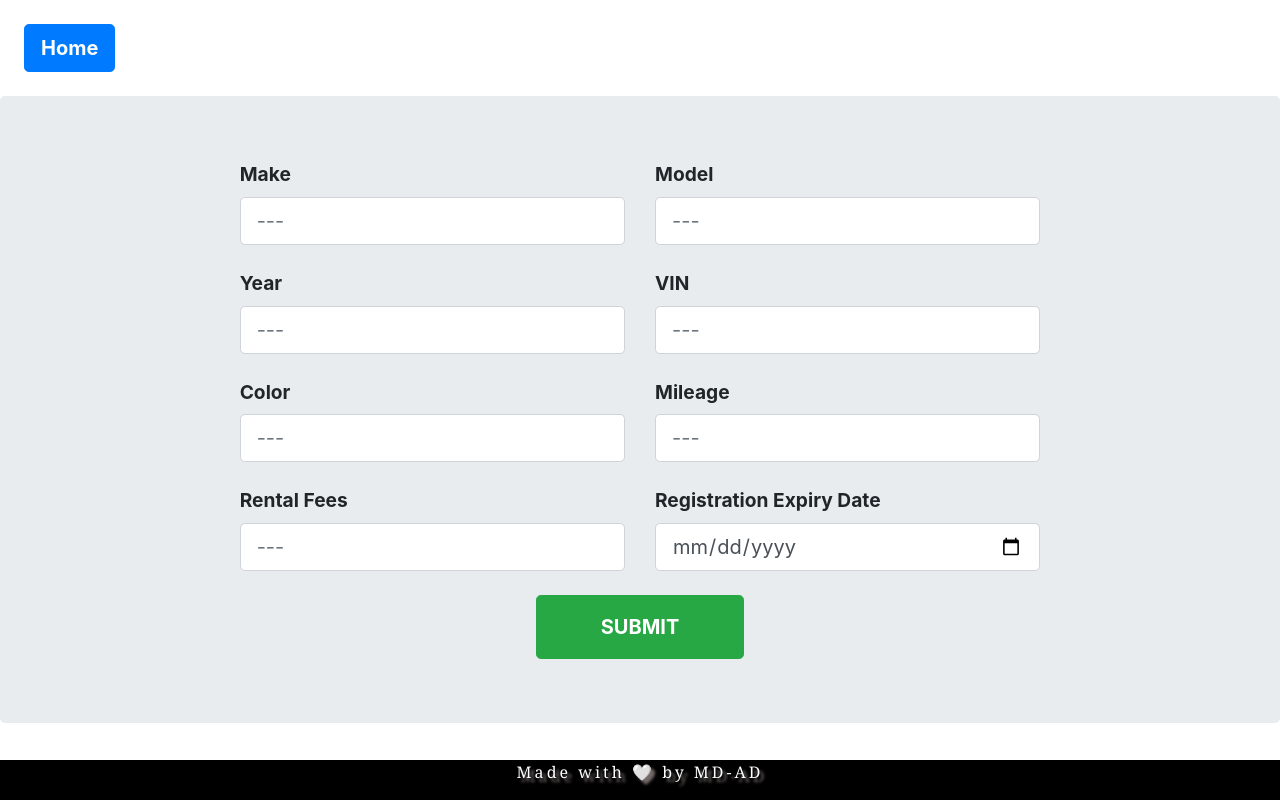
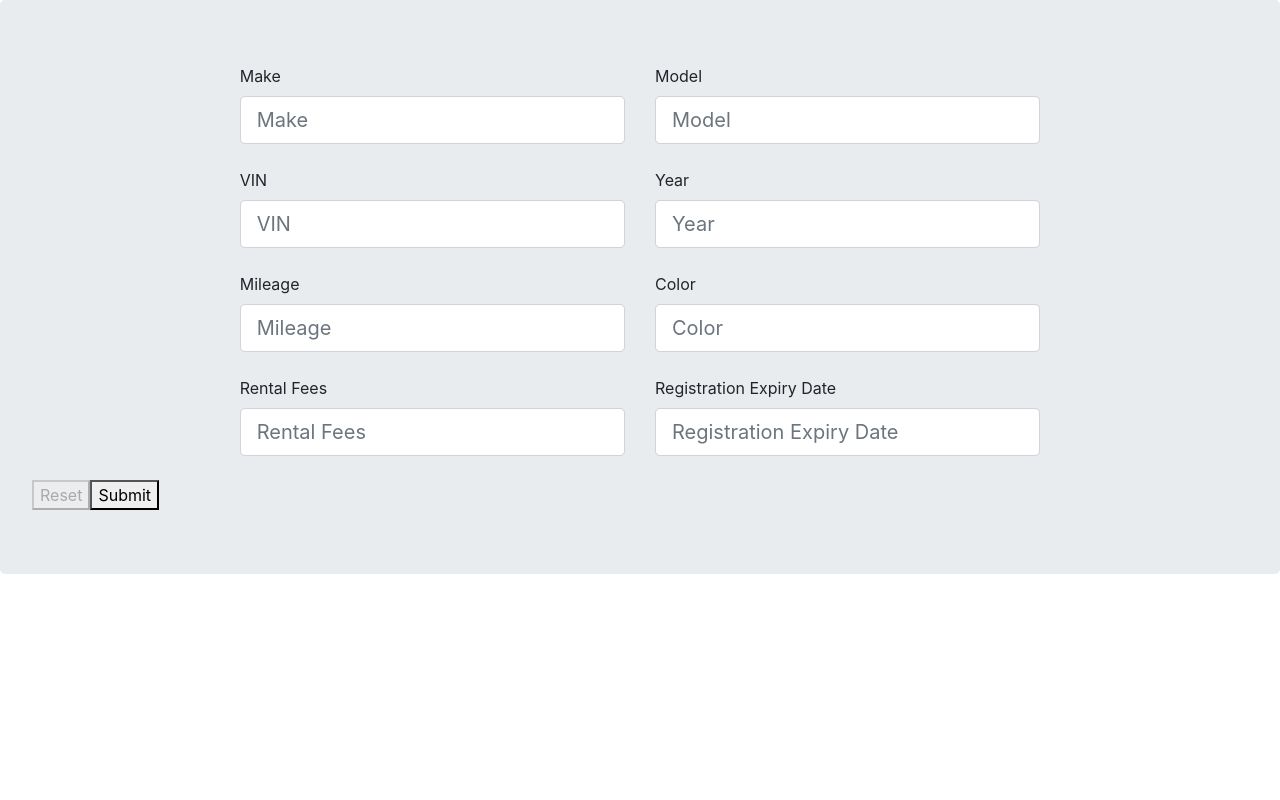
Before and after one commit to MD2990/auto_zone, a Next.js app: page /Manage in a window 1280 px wide. Built offline with nearby package versions, Linux system fonts and the light colour scheme.

Commit message:
Add Car Formik

```diff
--- /dev/null
+++ b/components/Snack.js
@@ -0,0 +1,22 @@
+import React from 'react';
+import { toast, ToastContainer } from 'react-toastify';
+import 'bootstrap/dist/css/bootstrap.min.css';
+
+import 'react-toastify/dist/ReactToastify.css';
+
+// Display a maximum of 3 notifications at the same time
+export default function Toasts() {
+	const notify = (e) => {
+		e.preventDefault();
+		toast('lorem ipsum');
+	};
+
+	return (
+		<div>
+			<button className='btn btn-lg btn-success' onClick={notify}>
+				Submit
+			</button>
+			<ToastContainer limit={1}></ToastContainer>
+		</div>
+	);
+}
--- a/package.json
+++ b/package.json
@@ -8,9 +8,13 @@
 		"start": "next start"
 	},
 	"dependencies": {
+		"@material-ui/core": "^4.11.3",
+		"@material-ui/icons": "^4.11.2",
+		"@material-ui/lab": "^4.0.0-alpha.57",
 		"axios": "^0.21.1",
 		"bootstrap": "^4.6.0",
 		"dotenv": "^8.2.0",
+		"fontsource-roboto": "^4.0.0",
 		"formik": "^2.2.6",
 		"isomorphic-unfetch": "^3.1.0",
 		"mongoose": "^5.11.16",
@@ -22,6 +26,7 @@
 		"react-dom": "^17.0.1",
 		"react-icons": "^4.2.0",
 		"react-query": "^3.9.8",
+		"react-toastify": "^7.0.3",
 		"swr": "^0.4.2",
 		"yup": "^0.32.8"
 	}
--- a/pages/Manage.js
+++ b/pages/Manage.js
@@ -4,7 +4,8 @@ import styles from '../styles/main.module.css';
 import Col from 'react-bootstrap/Col';
 import Form from 'react-bootstrap/Form';
 import Button from 'react-bootstrap/Button';
-
+import Toasts from '../components/Snack';
+import { ToastContainer, toast } from 'react-toastify';
 import Jumbotron from 'react-bootstrap/Jumbotron';
 import 'bootstrap/dist/css/bootstrap.min.css';
 import { Container, Row, InputGroup, FormControl } from 'react-bootstrap';
@@ -12,9 +13,19 @@ import { useState } from 'react';
 import DatePicker from 'react-datepicker';
 import 'react-datepicker/dist/react-datepicker.css';
 import { FcEditImage } from 'react-icons/fc';
+import useSWR, { mutate, trigger } from 'swr';
+import { Formik } from 'formik';
+import * as Yup from 'yup';
+import axios from 'axios';
 
-export default function Manage() {
+export function Manage() {
 	const [startDate, setStartDate] = useState(new Date());
+	function clicked() {
+		toast('hello', {
+			role: 'alert',
+		});
+	}
+
 	return (
 		<>
 			<Link href='/'>
@@ -41,47 +52,36 @@ export default function Manage() {
 					<Row className=' justify-content-center align-items-center mb-4'>
 						{' '}
 						<Col xm='true' sm='4'>
-							{' '}
 							<Form.Label className={styles.label_text}>Year</Form.Label>
 							<Form.Control size='lg' placeholder='---' />
 						</Col>
 						<Col xm='true' sm='4'>
-							{' '}
 							<Form.Label className={styles.label_text}>VIN</Form.Label>
 							<Form.Control size='lg' placeholder='---' />
 						</Col>
-					</Row>{' '}
+					</Row>
 					<Row className=' justify-content-center align-items-center mb-4'>
-						{' '}
 						<Col xm='true' sm='4'>
-							{' '}
 							<Form.Label className={styles.label_text}>Color</Form.Label>
 							<Form.Control size='lg' placeholder='---' />
 						</Col>
 						<Col xm='true' sm='4'>
-							{' '}
 							<Form.Label className={styles.label_text}>Mileage</Form.Label>
 							<Form.Control size='lg' placeholder='---' />
 						</Col>
 					</Row>
 					<Row className=' justify-content-center align-items-center mb-4'>
-						{' '}
 						<Col xm='true' sm='4'>
-							{' '}
 							<Form.Label className={styles.label_text}>
 								Rental Fees{' '}
 							</Form.Label>
 							<Form.Control size='lg' placeholder='---' />
 						</Col>
 						<Col xm='true' sm='4'>
-							{' '}
 							<Form.Label className={styles.label_text}>
 								Registration Expiry Date
 							</Form.Label>
-							{/* 							<Form.Control size='lg' placeholder='---' />
-				<DatePicker selected={startDate} onChange={date => setStartDate(date)} />
 
- */}{' '}
 							<Form.Control
 								type='date'
 								className='form-control'
@@ -91,23 +91,10 @@ export default function Manage() {
 									console.log(e.target.value);
 								}}
 							/>
-							{/* 	<DatePicker
-								selected={startDate}
-								onChange={(date) => setStartDate(date)}
-								className={`${styles.input_text} 	form-control `}
-							/> */}
 						</Col>
 					</Row>
-					{/* 	<Form.Label>Email</Form.Label>
-						<Form.Control className='mb-2' placeholder='Enter email' />
-						<Form.Label>---</Form.Label>
-						<Form.Control className='mb-2' placeholder='---' />
-						<Form.Label>Address</Form.Label>
-						<Form.Control className='mb-2' placeholder='1234 Main St' />
-						<Form.Label>---</Form.Label>
-						<Form.Control className='mb-2' placeholder='---' />
-						<Form.Label>Address</Form.Label>
-						<Form.Control className='mb-2' placeholder='1234 Main St' />
+					{/*
+
 
 						<Form.Label>State</Form.Label>
 						<Form.Control as='select' defaultValue='Choose...'>
@@ -119,18 +106,8 @@ export default function Manage() {
 					<Row
 						md={6}
 						className='justify-content-center align-items-center ml-6 mr-11'>
-						<Button
-							variant='success'
-							type='submit'
-							size='lg'
-							block
-							className='p-3 font-weight-bold text-uppercase
-							'>
-							Submit
-						</Button>
+						<Toasts></Toasts>
 					</Row>
-					{/* <Form.Row>
-					</Form.Row> */}
 				</Form>
 			</Jumbotron>
 
@@ -140,3 +117,287 @@ export default function Manage() {
 		</>
 	);
 }
+
+export default function ss() {
+	return (
+		<Jumbotron>
+			<Formik
+				initialValues={{
+					make: '',
+					model: '',
+					year: '',
+					vin: '',
+					color: '',
+					mileage: '',
+					rental_fees: '',
+					registration_expiry_date: '',
+				}}
+				onSubmit={async (values) => {
+					/* 		await new Promise((resolve) => setTimeout(resolve, 500));
+					alert(JSON.stringify(values, null, 2)); */
+					mutate('http://localhost:3000/api/cars', [...[data], values], false);
+					//	;
+					await axios.post('http://localhost:3000/api/cars', values);
+					trigger('http://localhost:3000/api/cars');
+				}}
+				validationSchema={Yup.object().shape({
+					//make: Yup.string().make().required('Email is required'),
+					make: Yup.string().trim().required('Make is required'),
+					model: Yup.string().trim().required('Model is required'),
+					vin: Yup.string().trim().min(5).required('VIN number is required'),
+					year: Yup.string().trim().min(2).required('Year is required'),
+					color: Yup.string().trim().required('Color is required'),
+					mileage: Yup.string().trim().min(2).required('Mileage is required'),
+					registration_expiry_date: Yup.string()
+						.trim()
+						.min(2)
+						.required('Reg Exp Date is required'),
+					rental_fees: Yup.string()
+						.trim()
+						.min(2)
+						.required('Rental fees is required'),
+				})}>
+				{(props) => {
+					const {
+						values,
+						touched,
+						errors,
+						dirty,
+						isSubmitting,
+						handleChange,
+						handleBlur,
+						handleSubmit,
+						handleReset,
+					} = props;
+
+					return (
+						<Form onSubmit={handleSubmit}>
+							<Row className=' justify-content-center align-items-center mb-4'>
+								<Col xm='true' sm='4'>
+									<Form.Label htmlFor='make' style={{ display: 'block' }}>
+										Make
+									</Form.Label>
+									<Form.Control
+										size='lg'
+										placeholder='Make'
+										id='make'
+										type='text'
+										value={values.make}
+										onChange={handleChange}
+										onBlur={handleBlur}
+										className={
+											errors.make && touched.make
+												? styles.input + styles.error
+												: styles.input
+										}
+									/>{' '}
+									{errors.make && touched.make && (
+										<Row className=' justify-content-center align-items-center m-0'>
+											{errors.make}
+										</Row>
+									)}
+								</Col>
+
+								<Col xm='true' sm='4'>
+									<Form.Label htmlFor='make' style={{ display: 'block' }}>
+										Model
+									</Form.Label>
+									<Form.Control
+										size='lg'
+										placeholder='Model'
+										id='model'
+										type='text'
+										value={values.model}
+										onChange={handleChange}
+										onBlur={handleBlur}
+										className={
+											errors.model && touched.model
+												? styles.input + styles.error
+												: styles.input
+										}
+									/>
+									{errors.model && touched.model && (
+										<Row className=' justify-content-center align-items-center m-0'>
+											{errors.model}
+										</Row>
+									)}
+								</Col>
+							</Row>
+							<Row className=' justify-content-center align-items-center mb-4'>
+								<Col xm='true' sm='4'>
+									<Form.Label htmlFor='vin' style={{ display: 'block' }}>
+										VIN
+									</Form.Label>
+									<Form.Control
+										size='lg'
+										placeholder='VIN'
+										id='vin'
+										type='text'
+										value={values.vin}
+										onChange={handleChange}
+										onBlur={handleBlur}
+										className={
+											errors.vin && touched.vin
+												? styles.input + styles.error
+												: styles.input
+										}
+									/>{' '}
+									{errors.vin && touched.vin && (
+										<Row className=' justify-content-center align-items-center m-0'>
+											{errors.vin}
+										</Row>
+									)}
+								</Col>
+
+								<Col xm='true' sm='4'>
+									<Form.Label htmlFor='year' style={{ display: 'block' }}>
+										Year
+									</Form.Label>
+									<Form.Control
+										size='lg'
+										placeholder='Year'
+										id='year'
+										type='text'
+										value={values.year}
+										onChange={handleChange}
+										onBlur={handleBlur}
+										className={
+											errors.year && touched.year
+												? styles.input + styles.error
+												: styles.input
+										}
+									/>
+									{errors.year && touched.year && (
+										<Row className=' justify-content-center align-items-center m-0'>
+											{errors.year}
+										</Row>
+									)}
+								</Col>
+							</Row>
+
+							<Row className=' justify-content-center align-items-center mb-4'>
+								<Col xm='true' sm='4'>
+									<Form.Label htmlFor='mileage' style={{ display: 'block' }}>
+										Mileage
+									</Form.Label>
+									<Form.Control
+										size='lg'
+										placeholder='Mileage'
+										id='mileage'
+										type='text'
+										value={values.mileage}
+										onChange={handleChange}
+										onBlur={handleBlur}
+										className={
+											errors.mileage && touched.mileage
+												? styles.input + styles.error
+												: styles.input
+										}
+									/>{' '}
+									{errors.mileage && touched.mileage && (
+										<Row className=' justify-content-center align-items-center m-0'>
+											{errors.mileage}
+										</Row>
+									)}
+								</Col>
+
+								<Col xm='true' sm='4'>
+									<Form.Label htmlFor='color' style={{ display: 'block' }}>
+										Color
+									</Form.Label>
+									<Form.Control
+										size='lg'
+										placeholder='Color'
+										id='color'
+										type='text'
+										value={values.color}
+										onChange={handleChange}
+										onBlur={handleBlur}
+										className={
+											errors.make && touched.make
+												? styles.input + styles.error
+												: styles.input
+										}
+									/>
+									{errors.color && touched.color && (
+										<Row className=' justify-content-center align-items-center m-0'>
+											{errors.make}
+										</Row>
+									)}
+								</Col>
+							</Row>
+							<Row className=' justify-content-center align-items-center mb-4'>
+								<Col xm='true' sm='4'>
+									<Form.Label
+										htmlFor='rental_fees'
+										style={{ display: 'block' }}>
+										Rental Fees
+									</Form.Label>
+									<Form.Control
+										size='lg'
+										placeholder='Rental Fees'
+										id='rental_fees'
+										type='text'
+										value={values.rental_fees}
+										onChange={handleChange}
+										onBlur={handleBlur}
+										className={
+											errors.rental_fees && touched.rental_fees
+												? styles.input + styles.error
+												: styles.input
+										}
+									/>{' '}
+									{errors.rental_fees && touched.rental_fees && (
+										<Row className=' justify-content-center align-items-center m-0'>
+											{errors.rental_fees}
+										</Row>
+									)}
+								</Col>
+
+								<Col xm='true' sm='4'>
+									<Form.Label
+										htmlFor='registration_expiry_date'
+										style={{ display: 'block' }}>
+										Registration Expiry Date
+									</Form.Label>
+									<Form.Control
+										size='lg'
+										placeholder='Registration Expiry Date'
+										id='registration_expiry_date'
+										type='text'
+										value={values.registration_expiry_date}
+										onChange={handleChange}
+										onBlur={handleBlur}
+										className={
+											errors.registration_expiry_date &&
+											touched.registration_expiry_date
+												? styles.input + styles.error
+												: styles.input
+										}
+									/>{' '}
+									{errors.registration_expiry_date &&
+										touched.registration_expiry_date && (
+											<Row className=' justify-content-center align-items-center m-0'>
+												{errors.registration_expiry_date}
+											</Row>
+										)}
+								</Col>
+							</Row>
+
+							<button
+								type='button'
+								className={styles.outline}
+								onClick={handleReset}
+								disabled={!dirty || isSubmitting}>
+								Reset
+							</button>
+							<button type='submit' disabled={isSubmitting}>
+								Submit
+							</button>
+						</Form>
+					);
+				}}
+			</Formik>
+		</Jumbotron>
+	);
+}
--- a/pages/mm.js
+++ b/pages/mm.js
@@ -23,7 +23,7 @@ function Profile({ cars }) {
 					/* 		await new Promise((resolve) => setTimeout(resolve, 500));
 					alert(JSON.stringify(values, null, 2)); */
 					mutate('http://localhost:3000/api/cars', [...[data], values], false);
-					//formikHelpers.resetForm();
+					//	;
 					await axios.post('http://localhost:3000/api/cars', values);
 					trigger('http://localhost:3000/api/cars');
 				}}
```
Also changed, not shown: 1 other file (tests, documents, lock files or other folders).
